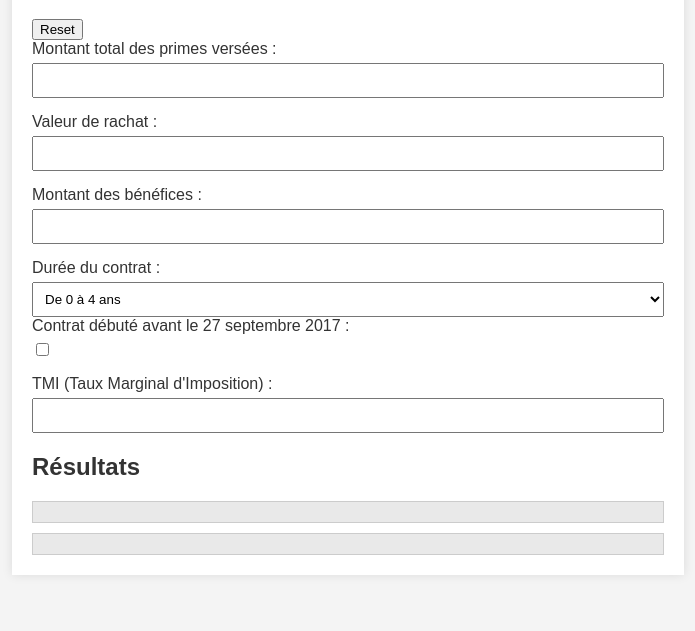
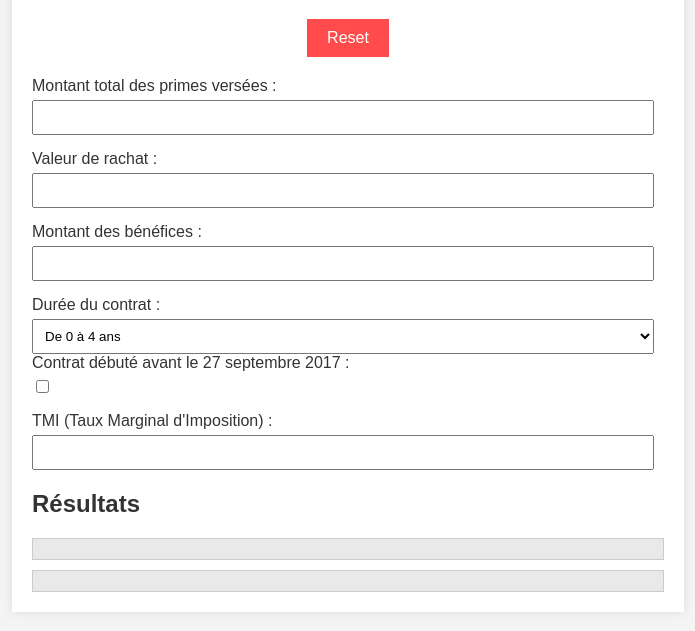
Before and after one commit to fradec/assurance-vie, a plain HTML site: page index.html in a window 1280 px wide. Shown: the part 131-762 px from the top of the page, without its empty margins (292-987 px from the left). Drawn offline with Linux system fonts and the light colour scheme.

Commit message:
Update style.css

```diff
--- a/style.css
+++ b/style.css
@@ -17,6 +17,21 @@ h1 {
     text-align: center;
 }
 
+button#reset-button {
+    display: block;
+    margin: 0 auto 20px;
+    padding: 10px 20px;
+    background-color: #ff4b4b;
+    color: white;
+    border: none;
+    cursor: pointer;
+    font-size: 16px;
+}
+
+button#reset-button:hover {
+    background-color: #ff1a1a;
+}
+
 .form-group {
     margin-bottom: 15px;
 }
@@ -27,8 +42,9 @@ label {
 }
 
 input[type="number"], select {
-    width: 100%;
+    width: calc(100% - 10px);
     padding: 8px;
+    margin-right: 10px;
     box-sizing: border-box;
 }
 
```
